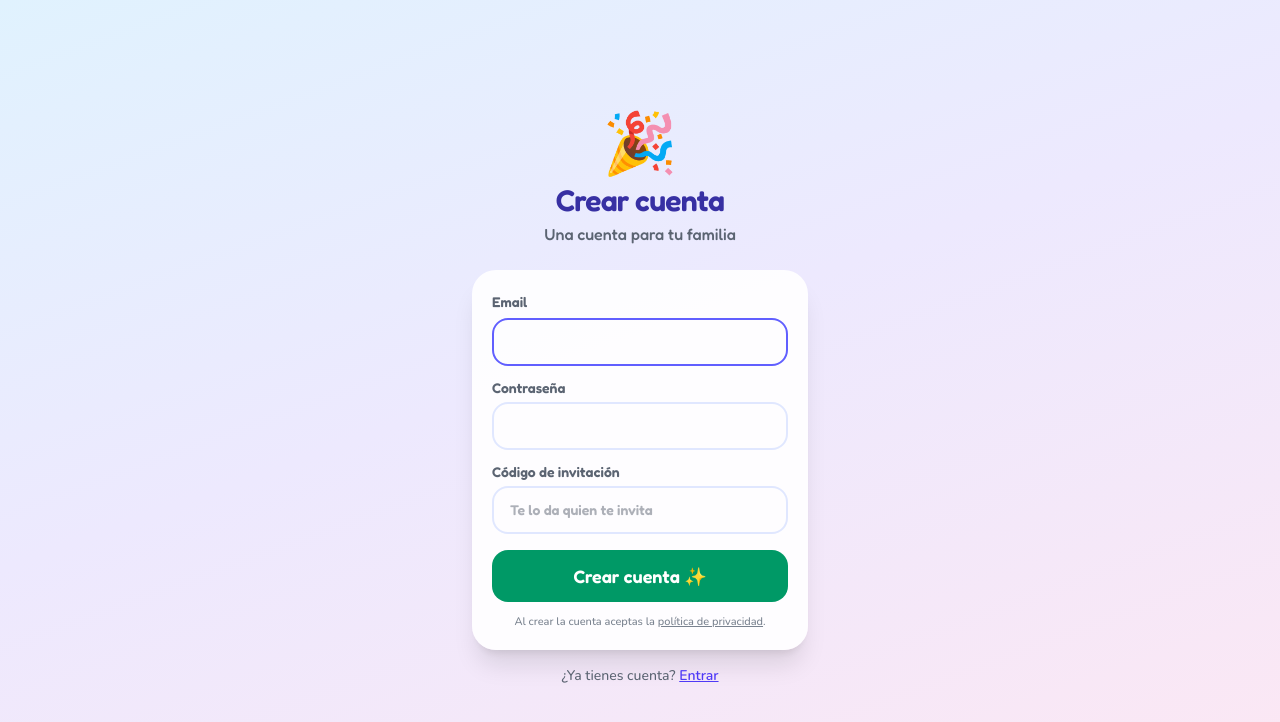
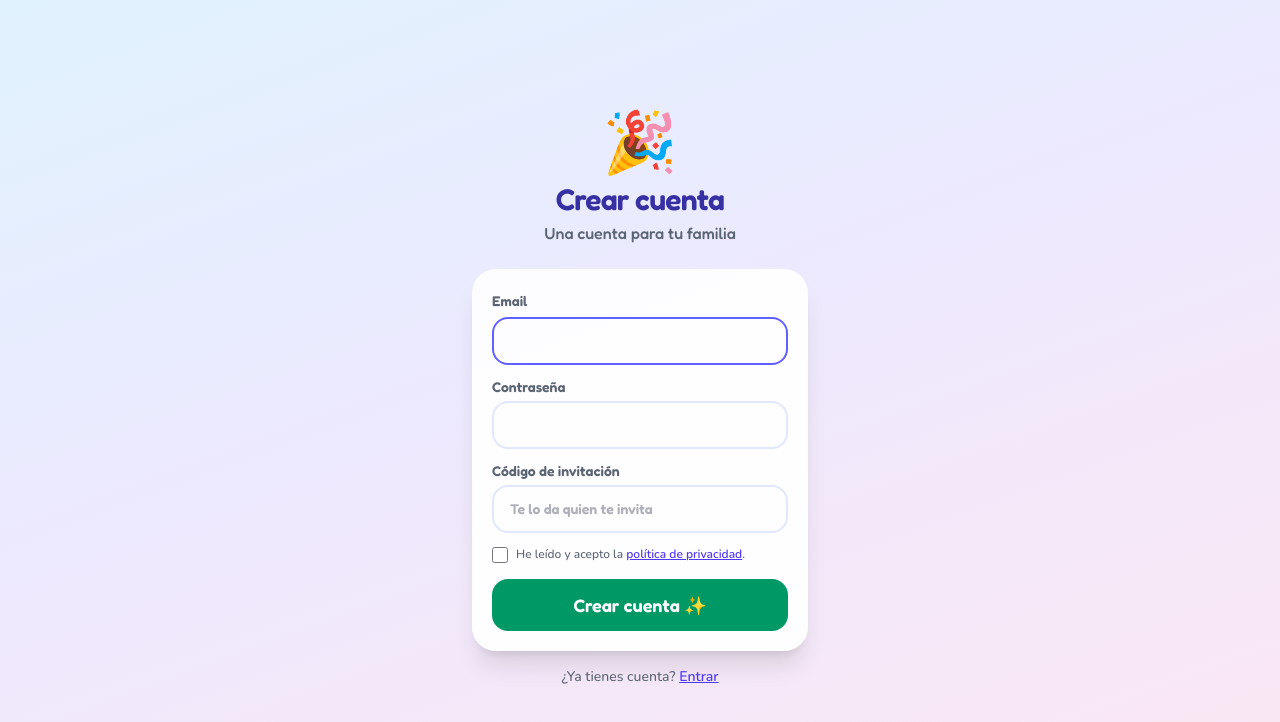
Before and after one commit to gonzalogallegofuente-code/colaboro, a Next.js app: page /registro in a window 1280 px wide. Shown: the top 722 px of the page. Built offline with nearby package versions, Linux system fonts and the light colour scheme; no server answers.

Commit message:
RGPD: casilla de aceptación en el registro, enlace a privacidad en Ajustes y resumen breve en la política

```diff
--- a/src/app/actions.ts
+++ b/src/app/actions.ts
@@ -94,6 +94,8 @@ export async function register(formData: FormData) {
   // Registro solo con invitación (INVITE_CODE en el entorno del servidor).
   const invite = String(formData.get('invite') ?? '').trim()
   if (process.env.INVITE_CODE && invite !== process.env.INVITE_CODE) redirect('/registro?e=inv')
+  // Aceptación expresa de la política de privacidad (RGPD).
+  if (formData.get('acceptPrivacy') !== '1') redirect('/registro?e=priv')
   if (!/^[^@\s]+@[^@\s]+\.[^@\s]+$/.test(email)) redirect('/registro?e=email')
   if (password.length < 6) redirect('/registro?e=pass')
 
--- a/src/app/privacidad/page.tsx
+++ b/src/app/privacidad/page.tsx
@@ -15,6 +15,15 @@ export default function PrivacidadPage() {
         Colaboro es una aplicación familiar, sin ánimo comercial, para apuntar las tareas de casa de los hijos.
         Aquí te contamos, en claro, qué datos se guardan y para qué.
       </p>
+
+      <div className="mt-4 rounded-2xl bg-[var(--card,#fff)] p-4 text-sm leading-relaxed text-[var(--ink-2)] shadow-sm ring-1 ring-black/5">
+        <p className="font-bold text-[var(--head)]">En resumen</p>
+        · Guardamos <b>lo mínimo</b>: tu email y contraseña (cifrada), el nombre o apodo de tus hijos con un avatar
+        dibujado, y sus tareas apuntadas.
+        <br />· <b>No</b> hay fotos, ni publicidad, ni analítica, ni cesión a terceros. Solo lo ve tu familia.
+        <br />· Todo viaja cifrado (HTTPS) y las copias externas van cifradas.
+        <br />· Puedes <b>borrarlo todo</b> cuando quieras en Ajustes → Cuenta, con efecto inmediato.
+      </div>
 
       <h2 className={h2}>Responsable</h2>
       <p className={p}>
--- a/src/app/registro/page.tsx
+++ b/src/app/registro/page.tsx
@@ -12,6 +12,7 @@ const ERRORS: Record<string, string> = {
   pass: 'La contraseña debe tener al menos 6 caracteres',
   dup: 'Ya existe una cuenta con ese email',
   inv: 'El código de invitación no es válido',
+  priv: 'Debes aceptar la política de privacidad',
 }
 
 export default async function RegistroPage({ searchParams }: { searchParams: Promise<{ e?: string }> }) {
@@ -36,17 +37,20 @@ export default async function RegistroPage({ searchParams }: { searchParams: Pro
           Código de invitación
           <input name="invite" autoComplete="off" placeholder="Te lo da quien te invita" className={inputCls} required />
         </label>
+        <label className="mt-3 flex items-start gap-2 text-[12px] font-semibold text-[var(--ink-2)]">
+          <input type="checkbox" name="acceptPrivacy" value="1" required className="mt-0.5 h-4 w-4 accent-indigo-600" />
+          <span>
+            He leído y acepto la{' '}
+            <Link href="/privacidad" className="font-bold text-indigo-600 underline">
+              política de privacidad
+            </Link>
+            .
+          </span>
+        </label>
         {e && <p className="mt-2 text-center text-sm font-semibold text-red-600">{ERRORS[e] ?? 'Revisa los datos'}</p>}
         <SubmitButton className="tap-bounce mt-4 w-full rounded-2xl bg-emerald-600 py-3 font-display text-lg font-bold text-white">
           Crear cuenta ✨
         </SubmitButton>
-        <p className="mt-3 text-center text-[11px] font-semibold text-[var(--ink-3)]">
-          Al crear la cuenta aceptas la{' '}
-          <Link href="/privacidad" className="underline">
-            política de privacidad
-          </Link>
-          .
-        </p>
       </form>
       <p className="mt-4 text-sm font-semibold text-[var(--ink-2)]">
         ¿Ya tienes cuenta?{' '}
--- a/src/app/tareas/page.tsx
+++ b/src/app/tareas/page.tsx
@@ -129,6 +129,11 @@ export default async function AjustesPage({ searchParams }: { searchParams: Prom
           <p className="text-sm text-[var(--ink-2)]">
             Conectado como <span className="font-bold text-[var(--ink)]">{accEmail}</span>
           </p>
+          <p className="mt-1">
+            <Link href="/privacidad" className="text-xs font-bold text-indigo-600 underline underline-offset-2">
+              🔒 Política de privacidad y tus datos
+            </Link>
+          </p>
           <form action={changePassword} className="mt-3 space-y-2">
             <input name="current" type="password" placeholder="Contraseña actual" className={inputCls} required />
             <input name="next" type="password" placeholder="Nueva contraseña (mín. 6)" className={inputCls} required />
```
